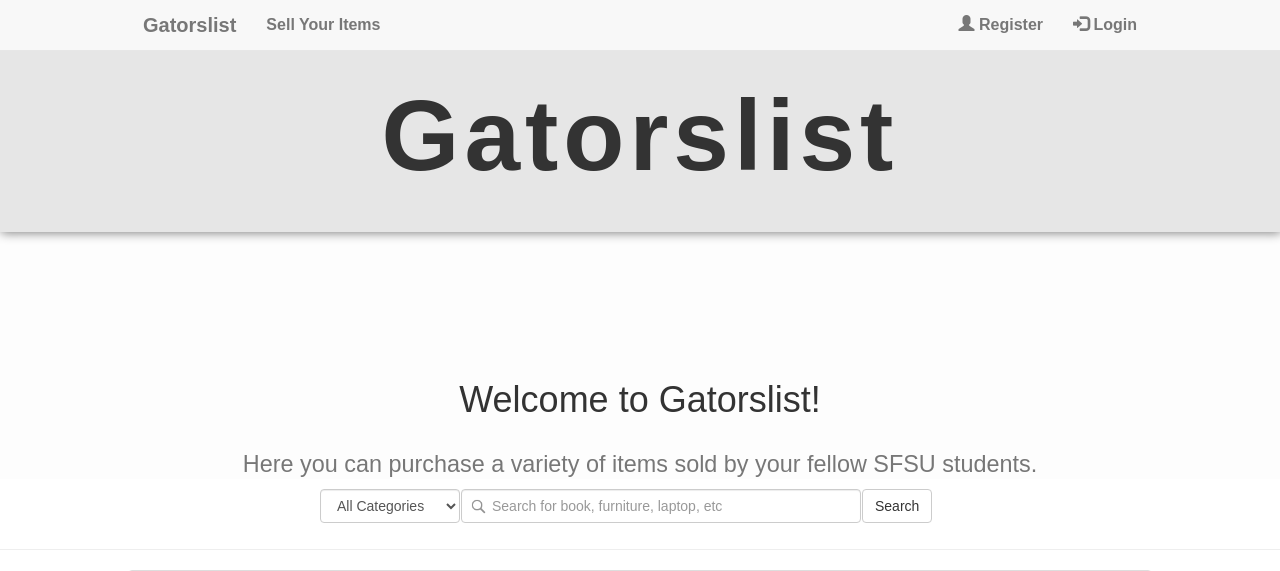
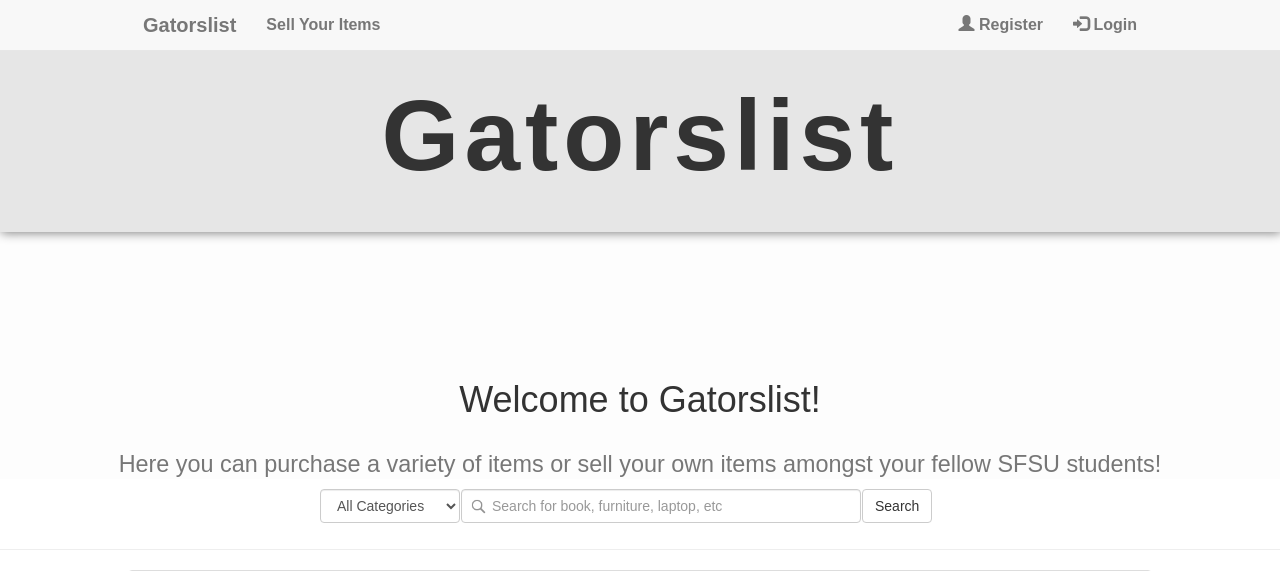
Before and after one commit to Alrashed/Gatorslist, a PHP site: page / in a window 1280 px wide. Shown: the top 571 px of the page. Run offline with PHP 8.4, Linux system fonts and the light colour scheme; grey boxes labelled with a size stand in for pictures from a placeholder-image service; some libraries are stand-ins or nearby versions.

Commit message:
Revised welcome snippet

```diff
--- a/m2/application/view/home/index.php
+++ b/m2/application/view/home/index.php
@@ -1,6 +1,6 @@
 <div class="text-center welcome">
   <h1>Welcome to Gatorslist!</h1>
-  <h1><small>Here you can purchase a variety of items sold by your fellow SFSU students.</small></h1>
+  <h1><small>Here you can purchase a variety of items or sell your own items amongst your fellow SFSU students!</small></h1>
 </div>
 
 <div class="margin-left-25" style="background:#FEFEFE">
```
